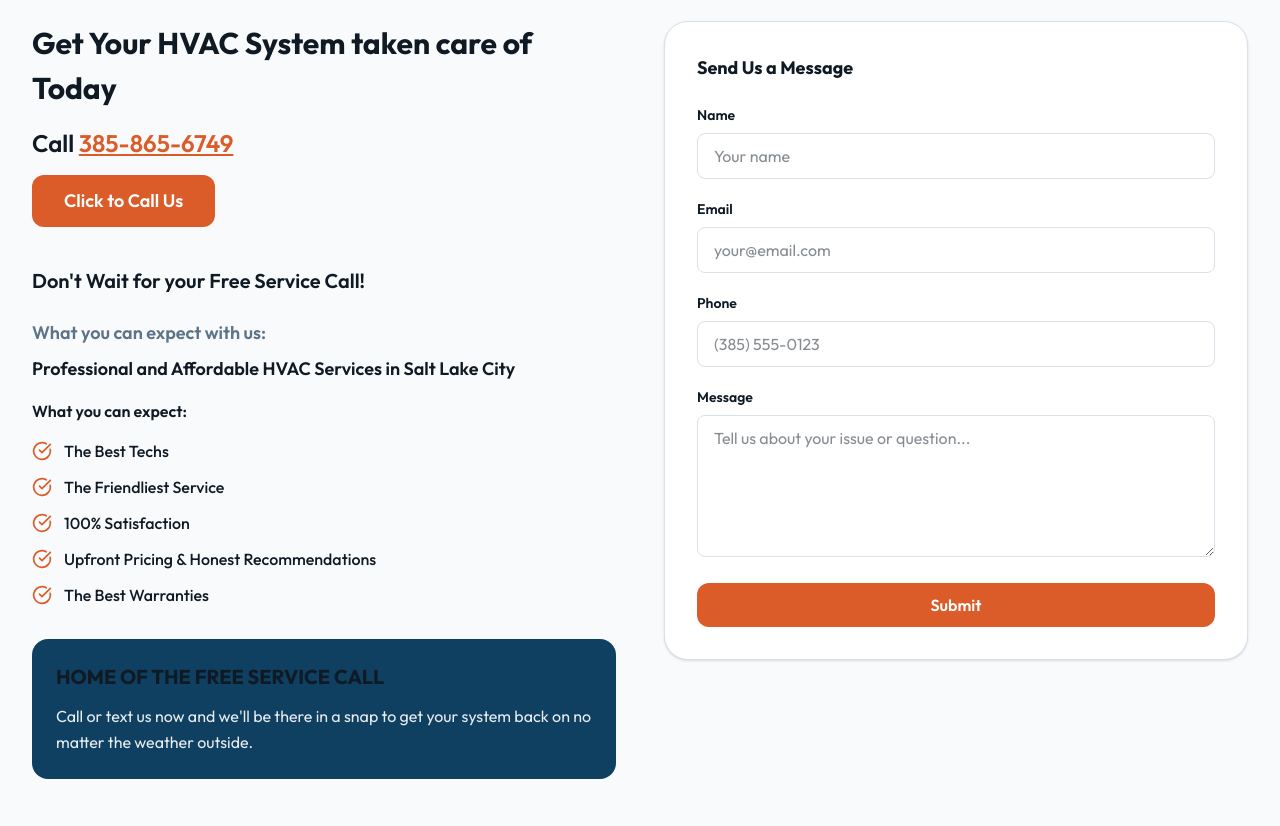
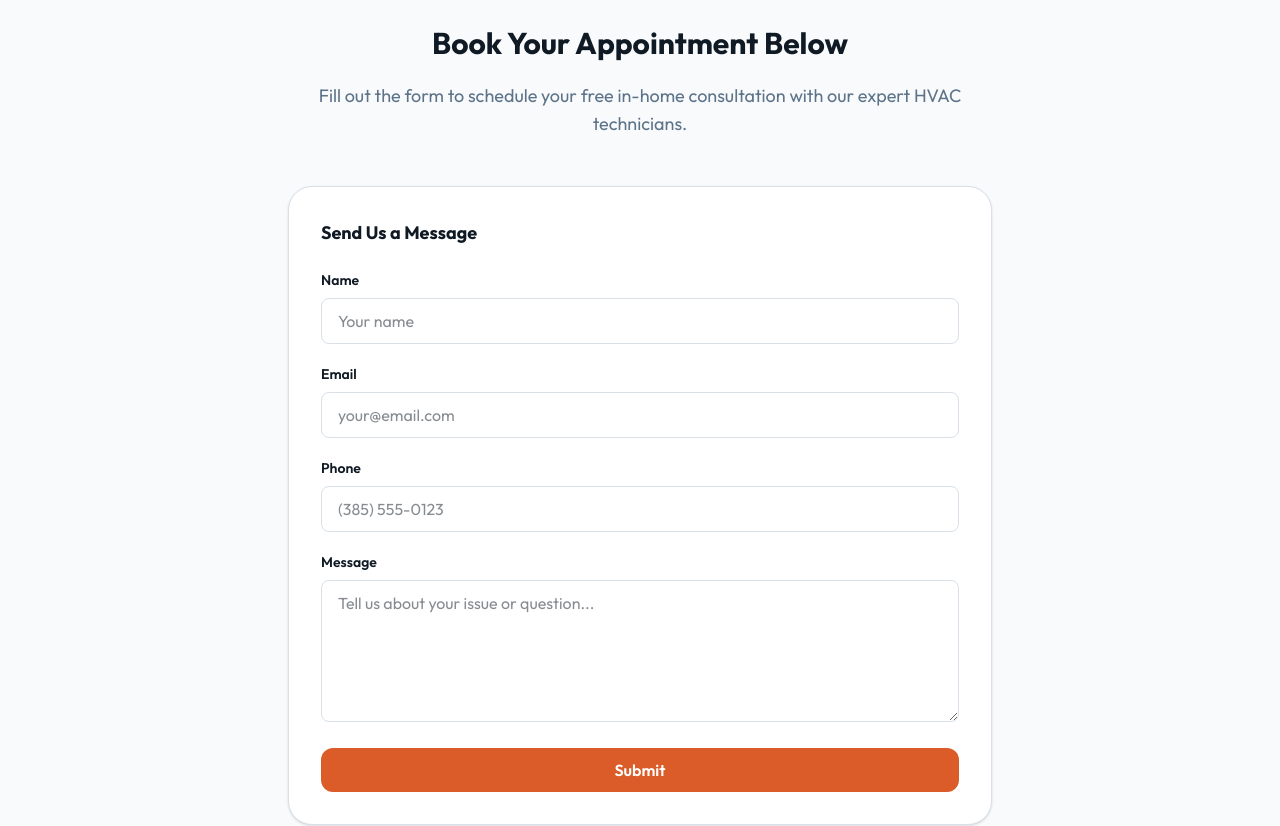
Before and after one commit to pakday/cmbhvac, a Next.js app: page /schedule-us in a window 1280 px wide. Shown: the part 740-1566 px from the top of the page. Built offline with nearby package versions, Linux system fonts and the light colour scheme.

Commit message:
Refactor Schedule Page: Remove call to action section and update layout for appointment booking

```diff
--- a/src/app/contact/page.tsx
+++ b/src/app/contact/page.tsx
@@ -289,15 +289,6 @@ export default function ContactPage() {
         </div>
       </section>
 
-      {/* CALL TO ACTION */}
-      <section className="bg-muted py-14">
-        <div className="max-w-7xl mx-auto px-4 sm:px-6 lg:px-8 text-center">
-          <h2 className="heading-m font-bold mb-4">
-            Call Now For Your Free In-home Consultation!
-          </h2>
-        </div>
-      </section>
-
       {/* CONNECT WITH US */}
       <section className="py-14 md:py-16">
         <div className="max-w-4xl mx-auto px-4 sm:px-6 lg:px-8">
--- a/src/app/schedule-us/page.tsx
+++ b/src/app/schedule-us/page.tsx
@@ -63,66 +63,17 @@ export default function SchedulePage() {
 
       {/* MAIN */}
       <section className="py-16 md:py-20">
-        <div className="max-w-7xl mx-auto px-4 sm:px-6 lg:px-8">
-          <div className="grid grid-cols-1 lg:grid-cols-2 gap-12">
-            <div>
+        <div className="max-w-3xl mx-auto px-4 sm:px-6 lg:px-8">
+          <div className="text-center mb-12">
             <h2 className="heading-m font-bold mb-4">
-                Get Your HVAC System taken care of Today
+              Book Your Appointment Below
             </h2>
-              <p className="text-2xl font-semibold mb-4">
-                Call{" "}
-                <a href="tel:3858656749" className="text-accent underline">
-                  385-865-6749
-                </a>
-              </p>
-              <a
-                href="tel:3858656749"
-                className="btn-primary text-lg py-3 px-8 mb-6 inline-flex"
-              >
-                Click to Call Us
-              </a>
-              <p className="text-xl font-semibold mt-4 mb-6">
-                Don&apos;t Wait for your Free Service Call!
-              </p>
-
-              <p className="text-lg font-semibold mb-2 text-muted-foreground">
-                What you can expect with us:
-              </p>
-              <p className="text-lg font-semibold mb-4">
-                Professional and Affordable HVAC Services in Salt Lake City
-              </p>
-              <p className="text-base font-semibold mb-4">
-                What you can expect:
-              </p>
-
-              <ul className="space-y-3 mb-8">
-                {[
-                  "The Best Techs",
-                  "The Friendliest Service",
-                  "100% Satisfaction",
-                  "Upfront Pricing & Honest Recommendations",
-                  "The Best Warranties",
-                ].map((item) => (
-                  <li key={item} className="flex items-center gap-3">
-                    <CheckCircle className="w-5 h-5 text-accent shrink-0" />
-                    <span className="text-foreground font-medium">{item}</span>
-                  </li>
-                ))}
-              </ul>
-
-              <div className="bg-primary rounded-2xl p-6 text-white">
-                <h3 className="text-xl font-bold mb-3">
-                  HOME OF THE FREE SERVICE CALL
-                </h3>
-                <p className="text-white/90 leading-relaxed">
-                  Call or text us now and we&apos;ll be there in a snap to get
-                  your system back on no matter the weather outside.
+            <p className="text-lg text-muted-foreground">
+              Fill out the form to schedule your free in-home consultation with
+              our expert HVAC technicians.
             </p>
           </div>
-            </div>
 
-            {/* RIGHT: FORM */}
-            <div>
           <div className="card p-8">
             <h2 className="h-small font-bold mb-6">Send Us a Message</h2>
 
@@ -225,8 +176,6 @@ export default function SchedulePage() {
             )}
           </div>
         </div>
-          </div>
-        </div>
       </section>
 
       {/* CONNECT WITH US */}
```
Lines whose indentation alone changed are shown as unchanged.
